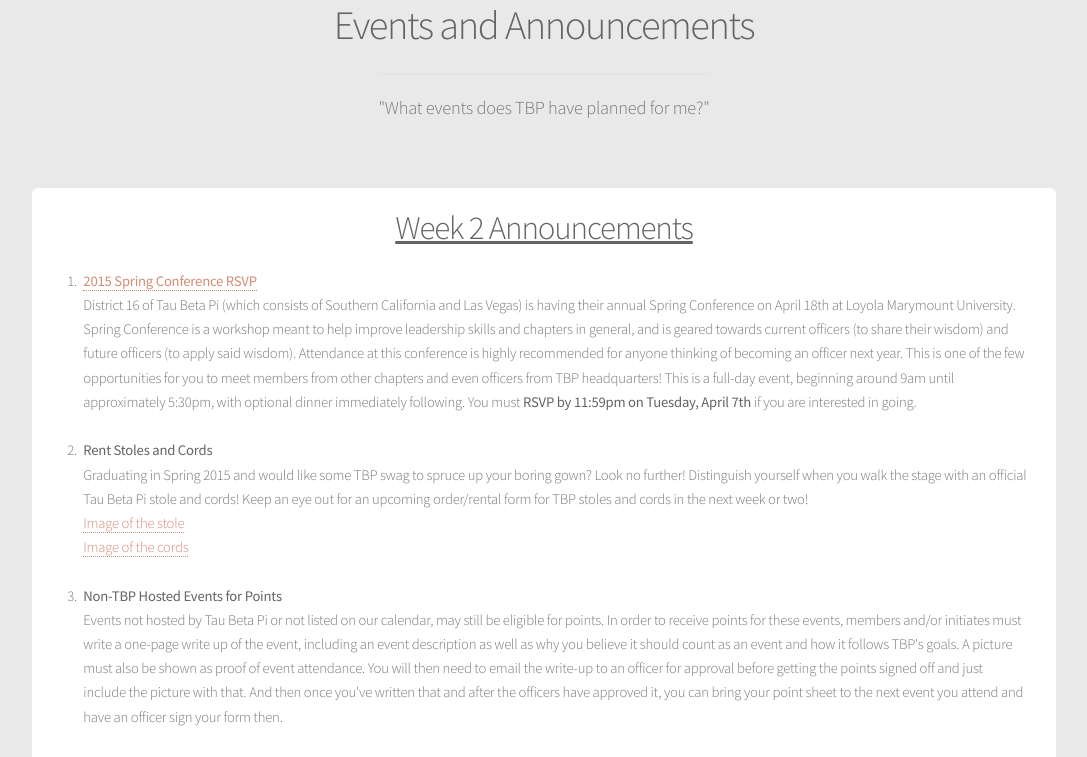
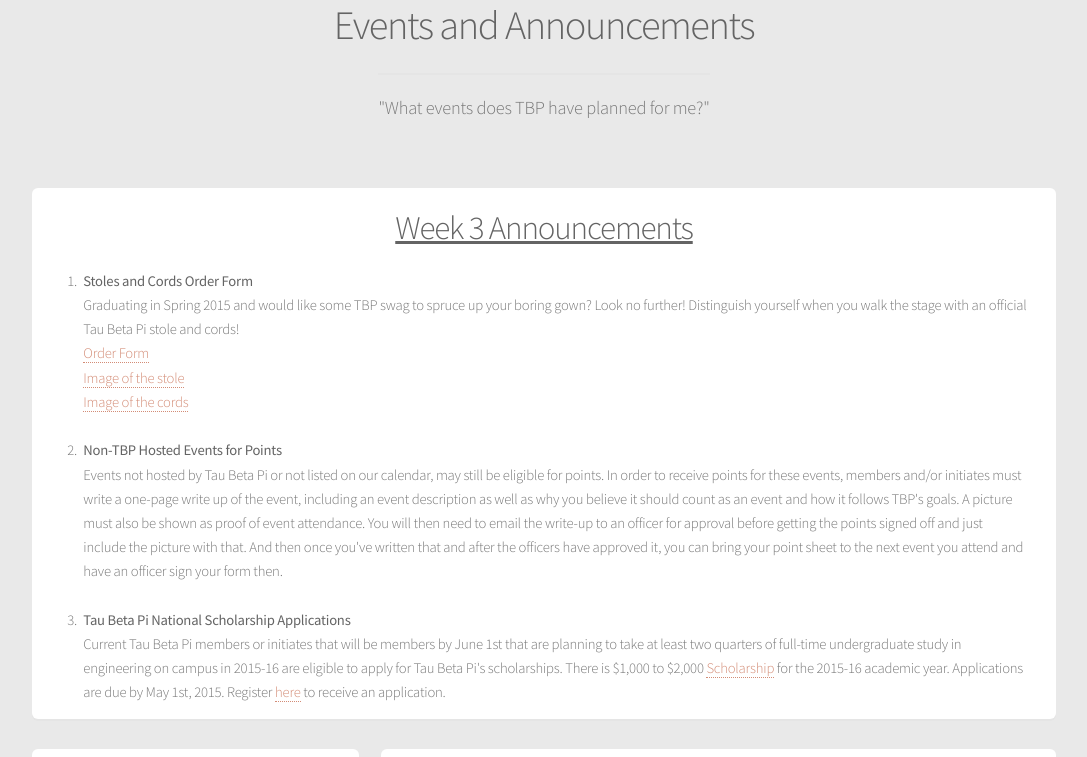
Before and after one commit to MadhuVK/tbp-website, a PHP site: page /events in a window 1280 px wide. Shown: the part 108-865 px from the top of the page, without its empty margins (96-1183 px from the left). Run offline with PHP 8.4, Linux system fonts and the light colour scheme.

Commit message:
Florence + Week 3

```diff
--- a/common/header.php
+++ b/common/header.php
@@ -23,7 +23,7 @@
     <li><a class="icon fa-angle-down">Events</a>
       <ul>
         <li><a href="events">Overview and Calendar</a></li>
-        <li><a href="#">Florence (Coming Soon)</a></li>
+        <li><a href="florence">Florence</a></li>
         <li><a href="#">Tutoring (Coming Soon)</a></li>
       </ul>
     </li>
--- a/events.php
+++ b/events.php
@@ -20,22 +20,17 @@
     </header>
     <section class="box">
     <section class="major special">
-    <h2><u>Week 2 Announcements</u></h2>
+    <h2><u>Week 3 Announcements</u></h2>
     </section>
     <ol>
       <li>
-        <b> <a href="http://goo.gl/forms/uxkEPb1GRc">2015 Spring Conference RSVP</b></a> <br />
-        District 16 of Tau Beta Pi (which consists of Southern California and Las Vegas) is having their annual Spring Conference on April 18th at Loyola Marymount University. Spring Conference is a workshop meant to help improve leadership skills and chapters in general, and is geared towards current officers (to share their wisdom) and future officers (to apply said wisdom). Attendance at this conference is highly recommended for anyone thinking of becoming an officer next year. This is one of the few opportunities for you to meet members from other chapters and even officers from TBP headquarters!
-This is a full-day event, beginning around 9am until approximately 5:30pm, with optional dinner immediately following.
-You must <b>RSVP by 11:59pm on Tuesday, April 7th</b> if you are interested in going.
-      </li>
-      <br />
-      <li>
-      <b> Rent Stoles and Cords </b> <br />
-Graduating in Spring 2015 and would like some TBP swag to spruce up your boring gown? Look no further! Distinguish yourself when you walk the stage with an official Tau Beta Pi stole and cords! Keep an eye out for an upcoming order/rental form for TBP stoles and cords in the next week or two!
+      <b> Stoles and Cords Order Form </b> <br />
+Graduating in Spring 2015 and would like some TBP swag to spruce up your boring gown?
+Look no further! Distinguish yourself when you walk the stage with an official Tau Beta Pi stole and cords!
 <br />
+<a href="http://goo.gl/forms/Qd0Lc86VDj">Order Form</a><br/>
 <a href="http://tbp.org/Images/GeneralStore/Full/Stole1.gif">Image of the stole</a> <br />
-<a href="http://tbp.org/Images/GeneralStore/Full/X.gif">Image of the cords</a>
+<a href="http://tbp.org/Images/GeneralStore/Full/X.gif">Image of the cords</a> <br/>
       </li>
       <br />
       <li>
@@ -65,60 +60,48 @@ Graduating in Spring 2015 and would like some TBP swag to spruce up your boring
     <div class="row">
       <div class="4u">
         <section class="box align-center" id="upcoming">
-        <h3><b>Week 2</b></h3>
+        <h3><b>Week 3</b></h3>
         <hr />
-        <h3>Spring Triton Career Fair</h3>
+        <h3>HKN/TBP Coffee Hour</h3>
         <p>
         Event Type: Professional<br>
-        Wed Apr. 8 | 10:00AM - 2:30PM <br>
-        Location: Price Center Ballrooms West and East<br>
+        Wed Apr. 15 | 10:30AM - 12:30PM <br>
+        Location: Henry Booker Room, EBU1 <br>
         </p>
         <hr />
-        <h3><a href="https://docs.google.com/forms/d/1nYOzz_MdErHVbfKbdCcjZQF2TTDHdtGfntdDY5lw7KU/viewform">San Diego Food Bank</a></h3>
+        <h3><a href="https://www.facebook.com/events/341793869343738/">Undergraduate Internship Panel</a></h3>
         <p>
-        Event Type: Community Service<br>
-        Wed Apr. 8 | 6:00PM - 8:00PM <br>
-        Location: <b> TBP Bent at 5:15PM </b><br>
+        Event Type: Professional<br>
+        Wed Apr. 15 | 7:00PM - 8:30PM <br>
+        Location: EBU2 Rm 479
         </p>
         <hr />
-        <h3><a href="https://www.facebook.com/events/1618591531719537/">LinkedIn Workshop (II)</a></h3>
+        <h3><a href="https://www.facebook.com/events/1644148029149013/">Dexcom Info Session</a></h3>
         <p>
         Event Type: Professional<br>
-        Thur Apr. 9 | 6:00PM - 7:00PM <br>
-        Location: EBU1 4309
+        Thu Apr. 16 | 6:30PM - 8:30PM <br>
+        Location: TBA</a>
         </p>
         <hr />
         <h3>Florence Elementary</h3>
         <p>
         Event Type: Outreach<br>
-        Fri Apr. 10 | 8:30AM - 10:30AM <br>
+        Fri Apr. 17 | 8:30AM - 10:30AM <br>
         Location: Contact <a href="mailto:catrinh@ucsd.edu">Cindy Trinh</a>
         </p>
         <hr />
         <h3>Weekly Pool</h3>
         <p>
         Event Type: Social<br>
-        Fri Apr. 10 | 4:00PM - 5:00PM <br>
+        Fri Apr. 17 | 4:00PM - 5:00PM <br>
         Location: Price Center Game Room
         </p>
         <hr />
-        <h3><a href="https://www.facebook.com/events/966302810080627/">The Great Puzzle Scavenger Hunt</a></h3>
+        <h3>2015 Spring Conference</h3>
         <p>
-        Event Type: All-House Competition<br>
-        Sat Apr. 11 | 12:30PM - 3:30PM <br>
-        Location: TBP Bent
-        <hr />
-        <h3><a href="https://www.facebook.com/events/794733437265100/">Engineered to Thrill</a></h3>
-        <p>
-        Event Type: Social<br>
-        Sun Apr. 12 | 12:00PM - 5:30PM <br>
-        Location: Contact <a href="mailto:rhsiao@ucsd.edu">Richard Hsiao</a>
-        <hr />
-        <h3><a href="https://www.facebook.com/events/341793869343738/">Undergraduate Internship Panel</a></h3>
-        <p>
-        Event Type: Professional<br>
-        Wed Apr. 15 | 7:00PM - 8:30PM<br>
-        Location: TBA</a>
+        Event Type: Academic/Social<br>
+        Sat Apr. 18 | 7:00AM - 9:00PM<br>
+        Location: Contact <a href="mailto:tkyi@ucsd.edu">Tiffany Kyi</a>
         <hr />
         </section>
     </div>
```
